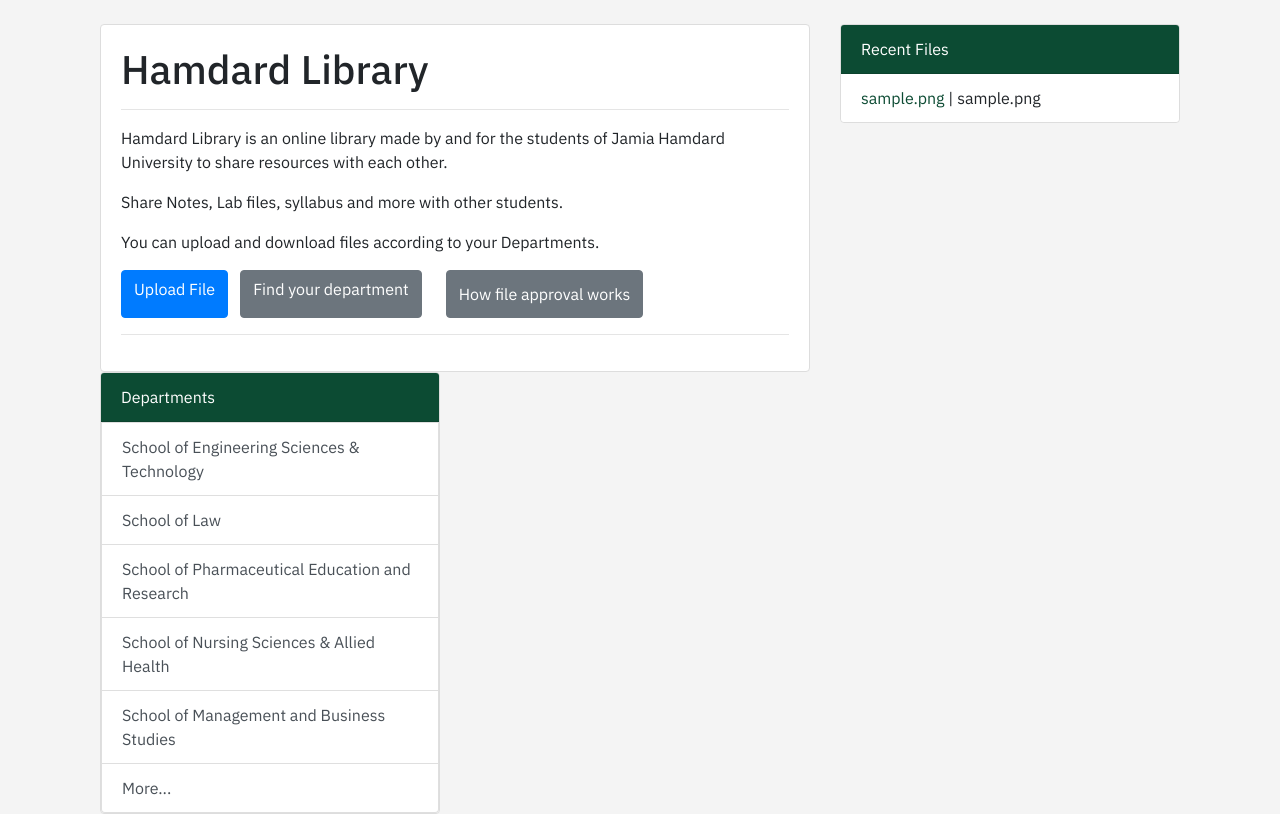
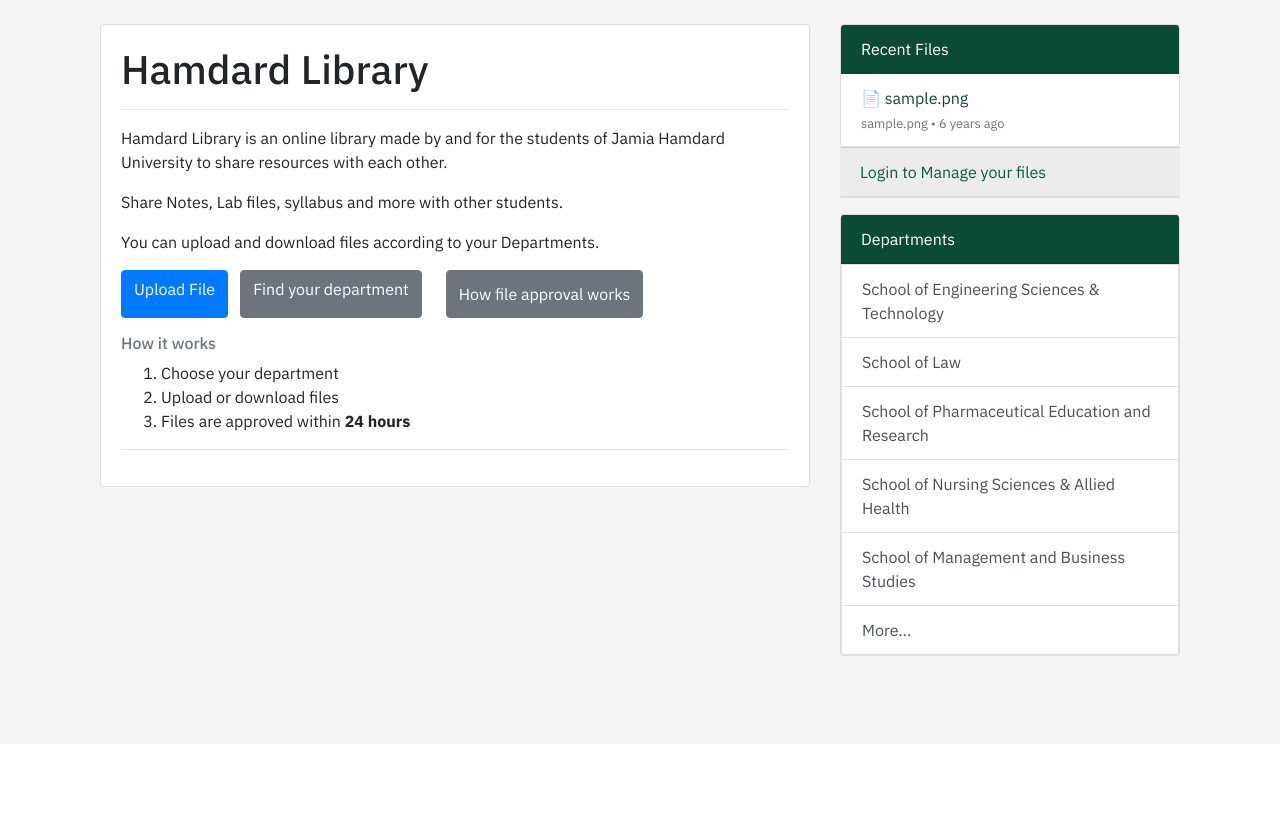
Before and after one commit to Rachit74/hamdard-library, a Django app: page / in a window 1280 px wide. Shown: the part 56-870 px from the top of the page. After the commit the page ends 712 px from the top, so only its background shows below. Run offline with Django 5.2, Linux system fonts and the light colour scheme; tables that the repository leaves empty hold one stand-in row (values such as "Sample post"); some libraries are stand-ins or nearby versions.

Commit message:
ui improvements

```diff
--- a/hamdard_library/library/templates/library/home.html
+++ b/hamdard_library/library/templates/library/home.html
@@ -26,6 +26,18 @@
 
               <button type="button" class="btn btn-secondary info-btn">How file approval works</button>
             </div>
+
+            <div class="mb-3"></div>
+
+          <div class="mb-3">
+            <h6 class="text-muted mb-2">How it works</h6>
+            <ol class="mb-0 ps-3">
+              <li>Choose your department</li>
+              <li>Upload or download files</li>
+              <li>Files are approved within <strong>24 hours</strong></li>
+            </ol>
+          </div>
+
 
             <hr>
 
@@ -68,7 +80,17 @@
         {% if files %}
         <ul class="list-group list-group-flush">
             {% for file in files %}
-                <li class="list-group-item"><a href="{{ file.file_path.url }}" style="color: #0c4b33;">{{ file.file_name }}</a> | {{ file.file_department }} </li>
+                <li class="list-group-item">
+                  <div class="fw-semibold">
+                    <a href="{{ file.file_path.url }}" class="text-decoration-none" style="color:#0c4b33;">
+                      📄 {{ file.file_name }}
+                    </a>
+                  </div>
+                  <small class="text-muted">
+                    {{ file.file_department }}
+                    {% if file.uploaded_at %} • {{ file.uploaded_at|timesince }} ago{% endif %}
+                  </small>
+                </li>
             {% endfor %}
         </ul>
         {% endif %}
@@ -77,10 +99,15 @@
       <div class="card-footer">
         <a href="{% url 'library_user_profile' %}">My Files</a>
       </div>
+      {% else %}
+      <div class="card-footer">
+        <a href="{% url 'library_login_user' %}">Login to Manage your files</a>
+      </div>
       {% endif %}
-    </div>
 
-     <div class="col-lg-4">
+      <div class="card mb-3"></div>
+
+
       <div class="card">
         <div class="card-header recent-files">
           Departments
@@ -105,7 +132,10 @@
           </a>
 
       </div>
+
     </div>
+
+
   </div>
 </div>
 {% endblock %}
```
Also changed, not shown: hamdard_library/user/templates/user/login.html (+8 -0 lines).
